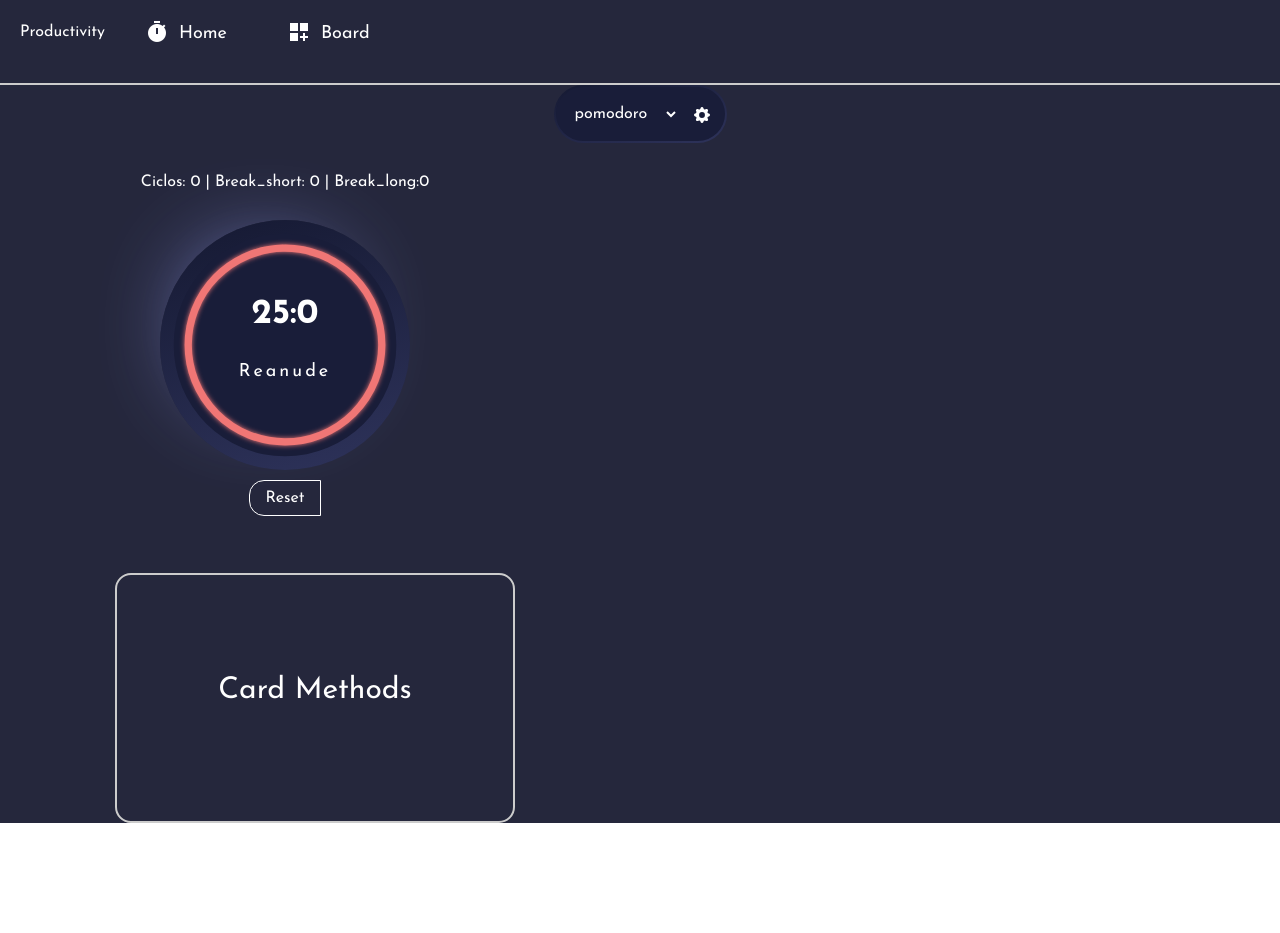
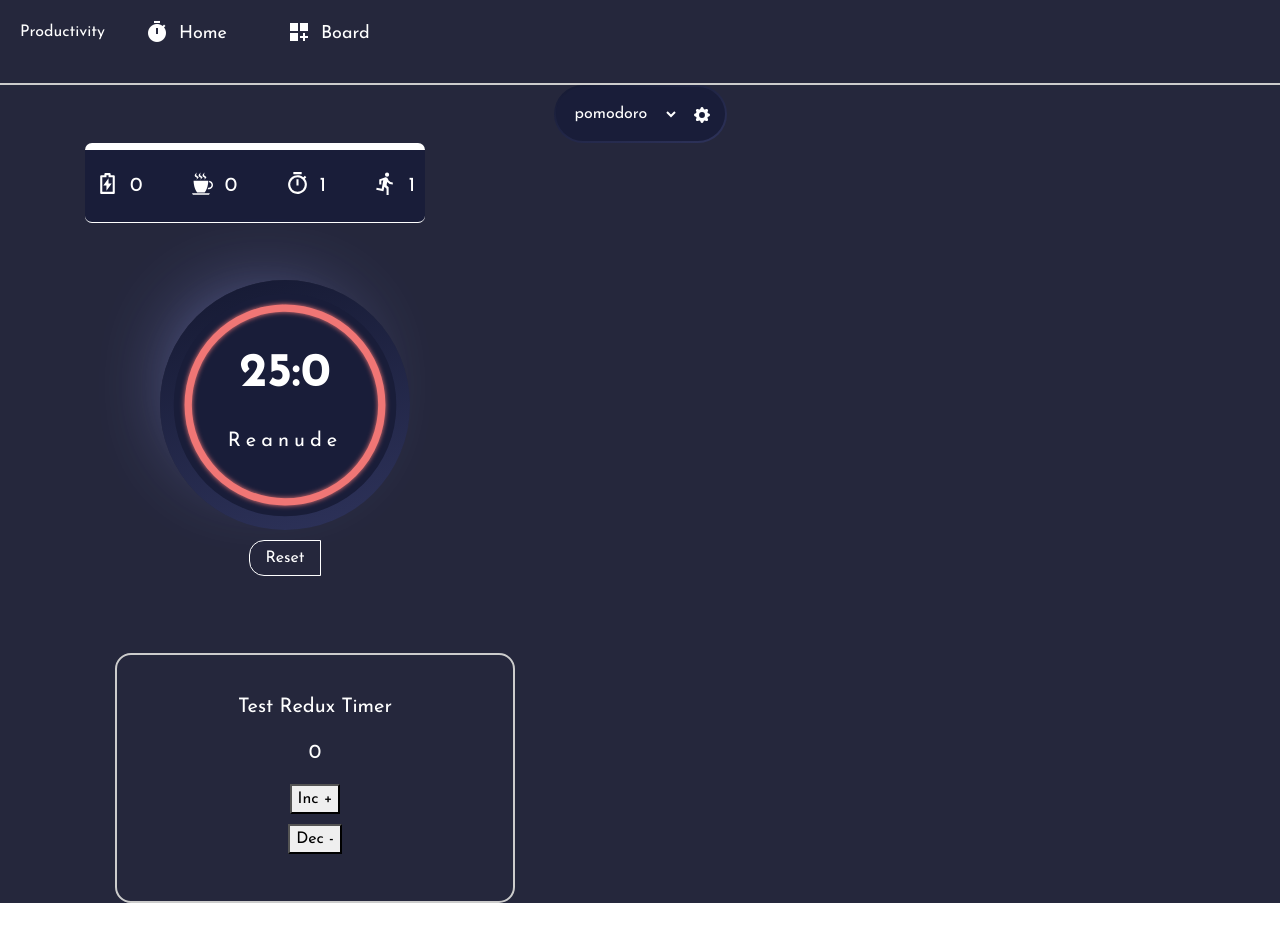
Before and after one commit to leonidcc/productivity-app, a React (Create React App) app: page / in a window 1280 px wide. Before the commit the page ends 853 px from the top, so only its background shows below. Built offline with nearby package versions, Linux system fonts and the light colour scheme.

Commit message:
redux +  cambios en timer

```diff
--- a/package.json
+++ b/package.json
@@ -9,8 +9,13 @@
     "bootstrap": "^4.6.0",
     "react": "^17.0.1",
     "react-dom": "^17.0.1",
+    "react-icons": "^4.2.0",
+    "react-redux": "^7.2.2",
     "react-router-dom": "^5.2.0",
     "react-scripts": "4.0.1",
+    "redux": "^4.0.5",
+    "redux-devtools": "^3.7.0",
+    "redux-thunk": "^2.3.0",
     "styled-components": "^5.2.1",
     "web-vitals": "^0.2.4"
   },
--- a/src/App.js
+++ b/src/App.js
@@ -1,12 +1,19 @@
+//React Router
 import { BrowserRouter as Router, Switch, Route } from "react-router-dom";
 import "./styles/App.css";
 import "bootstrap/dist/css/bootstrap.min.css";
+//Redux
+import { Provider } from "react-redux";
+import generateStore from "./redux/store";
+//Components
 import Header from "./components/Header/index";
 import Home from "./views/Home/Home";
 import Board from "./views/Board/Board";
 
 function App() {
+  const store = generateStore();
   return (
+    <Provider store={store}>
       <Router>
         <div className="app__body">
           <Header />
@@ -20,6 +27,7 @@ function App() {
           </Switch>
         </div>
       </Router>
+    </Provider>
   );
 }
 
--- a/src/components/Card/index.js
+++ b/src/components/Card/index.js
@@ -1,8 +1,16 @@
 import React from "react";
 import styled from "styled-components";
+// Hooks react redux
+import { useDispatch, useSelector } from "react-redux";
+// Importamos la acción
+import {
+  timerIncrementarAction,
+  timerDecrementarAction,
+} from "../../redux/timerData";
 
 const CardHome = styled.div`
   display: flex;
+  flex-direction: column;
   justify-content: center;
   align-items: center;
   height: 250px;
@@ -12,14 +20,26 @@ const CardHome = styled.div`
   margin: 30px;
   border-radius: 16px;
   p {
-    font-size: 30px;
+    font-size: 20px;
+  }
+  button {
+    margin-bottom: 10px;
   }
 `;
 
 export default function Card() {
+  // declaramos displach para llamar a la acción o acciones
+  const dispatch = useDispatch();
+
+  // creamos el state utilizando nuestra tienda
+  const estado = useSelector((store) => store.test.count);
+
   return (
     <CardHome>
-      <p className="text-white">Card Methods</p>
+      <p className="text-white">Test Redux Timer</p>
+      <p className="text-white">{estado}</p>
+      <button onClick={() => dispatch(timerIncrementarAction())}>Inc +</button>
+      <button onClick={() => dispatch(timerDecrementarAction())}>Dec -</button>
     </CardHome>
   );
 }
--- /dev/null
+++ b/src/components/Indicator/index.js
@@ -0,0 +1,61 @@
+import React from "react";
+import styled from "styled-components";
+import {
+  RiBattery2ChargeLine,
+  RiBattery2ChargeFill,
+  RiTimerLine,
+  RiRunFill,
+} from "react-icons/ri";
+import { GiCoffeeCup } from "react-icons/gi";
+
+const List = styled.div`
+  display: flex;
+  flex-direction: row;
+  justify-content: space-between;
+  align-items: center;
+  width: 340px;
+  height: 80px;
+  padding: 10px;
+  border-top: 7px solid #fff;
+  border-bottom: 1px solid #fff;
+  background: #191d39;
+  color: #fff;
+  border-radius: 7px;
+  font-size: 20px;
+`;
+
+const Container = styled.div`
+  display: flex;
+  span {
+    margin-left: 10px;
+  }
+`;
+
+let size = 25,
+  color = "#fff";
+
+export default function Indicator({ cycle, br_s, br_l }) {
+  return (
+    <List>
+      <Container>
+        <RiBattery2ChargeLine size={size} color={color} />
+        <span>{cycle}</span>
+      </Container>
+
+      <Container>
+        <GiCoffeeCup size={size} color={color} />
+        <span>{br_s}</span>
+      </Container>
+
+      <Container>
+        <RiTimerLine size={size} color={color} />
+        <span>{br_l}</span>
+      </Container>
+
+      <Container>
+        <RiRunFill size={size} color={color} />
+        <span>{br_l}</span>
+      </Container>
+    </List>
+  );
+}
--- a/src/components/Timer/index.js
+++ b/src/components/Timer/index.js
@@ -1,60 +1,15 @@
 import React, { useState, useEffect } from "react";
-import styled from "styled-components";
+import {
+  ContainerTimer,
+  Buttons,
+  ButtonLeft,
+  ButtonRigth,
+  Counter,
+  Marker,
+  StateCounter,
+} from "./styles";
 import Figure from "../Figure/index";
-
-const ContainerTimer = styled.div`
-  display: flex;
-  flex-direction: column;
-  justify-content: center;
-  align-items: center;
-  color: #fff;
-  width: 400px;
-  height: 400px;
-  cursor: pointer;
-`;
-
-const Buttons = styled.div``;
-
-const ButtonLeft = styled.button`
-  padding: 5px 15px;
-  background: transparent;
-  border: 1px solid #fff;
-  color: #fff;
-  border-top-left-radius: ${(props) => props.reset || "0"};
-  border-bottom-left-radius: ${(props) => props.reset || "0"};
-  &:hover {
-    color: #191d39;
-    background: #fff;
-  }
-`;
-
-const ButtonRigth = styled(ButtonLeft)`
-  border-top-left-radius: 0;
-  border-bottom-left-radius: 0;
-  border-top-right-radius: 15px;
-  border-bottom-right-radius: 15px;
-`;
-
-const Counter = styled.div`
-  display: flex;
-  flex-direction: column;
-  justify-content: center;
-  align-items: center;
-  color: #fff;
-  width: 200px;
-  height: 200px;
-  cursor: pointer;
-`;
-
-const Marker = styled.p`
-  font-size: 35px;
-  font-weight: bold;
-`;
-
-const StateCounter = styled.p`
-  font-size: 18px;
-  letter-spacing: 3px;
-`;
+import Indicator from "../Indicator/index";
 
 export default function Timer() {
   const [crono, setCrono] = useState({
@@ -64,7 +19,7 @@ export default function Timer() {
     secons: 1500,
     counting: false,
     break_short: 0,
-    break_long: 0,
+    break_long: 1,
   });
 
   useEffect(() => {
@@ -90,14 +45,15 @@ export default function Timer() {
   };
 
   let percent = (crono.secons * 100) / (60 * 25);
-  console.log(percent);
 
   return (
+    <>
+      <Indicator
+        cycle={crono.ciclo}
+        br_s={crono.break_short}
+        br_l={crono.break_long}
+      />
       <ContainerTimer>
-      <p className="ciclos text-white">
-        Ciclos: {crono.ciclo} | Break_short: {crono.break_short} | Break_long:
-        {crono.break_long}
-      </p>
         <Figure load={percent}>
           <Counter onClick={counting}>
             <Marker>
@@ -108,7 +64,7 @@ export default function Timer() {
         </Figure>
         <Buttons>
           <ButtonLeft
-          reset={crono.counting ? "" : "15px"}
+            reset={crono.counting ? "15px" : ""}
             onClick={reset}
             type="button"
             name="button"
@@ -124,5 +80,6 @@ export default function Timer() {
           )}
         </Buttons>
       </ContainerTimer>
+    </>
   );
 }
--- /dev/null
+++ b/src/components/Timer/styles.js
@@ -0,0 +1,57 @@
+import styled from "styled-components";
+
+export const ContainerTimer = styled.div`
+  display: flex;
+  flex-direction: column;
+  justify-content: center;
+  align-items: center;
+  color: #fff;
+  width: 400px;
+  height: 400px;
+  cursor: pointer;
+`;
+
+export const Buttons = styled.div``;
+
+export const ButtonLeft = styled.button`
+  padding: 5px 15px;
+  background: transparent;
+  border: 1px solid #fff;
+  color: #fff;
+  border-top-left-radius: 15px;
+  border-bottom-left-radius: 15px;
+  border-top-right-radius: ${(props) => props.reset || "0"};
+  border-bottom-right-radius: ${(props) => props.reset || "0"};
+  &:hover {
+    color: #191d39;
+    background: #fff;
+  }
+`;
+
+export const ButtonRigth = styled(ButtonLeft)`
+  border-top-left-radius: 0;
+  border-bottom-left-radius: 0;
+  border-top-right-radius: 15px;
+  border-bottom-right-radius: 15px;
+`;
+
+export const Counter = styled.div`
+  display: flex;
+  flex-direction: column;
+  justify-content: center;
+  align-items: center;
+  color: #fff;
+  width: 200px;
+  height: 200px;
+  cursor: pointer;
+`;
+
+export const Marker = styled.p`
+  font-size: 48px;
+  font-weight: bold;
+`;
+
+export const StateCounter = styled.p`
+  font-size: 20px;
+  letter-spacing: 5px;
+`;
--- /dev/null
+++ b/src/redux/store.js
@@ -0,0 +1,19 @@
+import { createStore, combineReducers, compose, applyMiddleware } from "redux";
+
+import thunk from "redux-thunk";
+
+import timerReducer from "./timerData";
+
+const rootReducer = combineReducers({
+  test: timerReducer,
+});
+
+const composeEnhancers = window.__REDUX_DEVTOOLS_EXTENSION_COMPOSE__ || compose;
+
+export default function generateStore() {
+  const store = createStore(
+    rootReducer,
+    composeEnhancers(applyMiddleware(thunk))
+  );
+  return store;
+}
--- /dev/null
+++ b/src/redux/timerData.js
@@ -0,0 +1,41 @@
+// constantes
+const dataInicial = {
+  count: 0,
+};
+
+// types
+const INCREMENTAR = "INCREMENTAR";
+const DECREMENTAR = "DECREMENTAR";
+
+// reducer
+export default function timerReducer(state = dataInicial, action) {
+  switch (action.type) {
+    case INCREMENTAR:
+      return { ...state, count: state.count + 1 };
+    case DECREMENTAR:
+      return { ...state, count: state.count - 1 };
+    default:
+      return state;
+  }
+}
+
+// actions
+export const timerIncrementarAction = () => async (dispatch, getState) => {
+  try {
+    dispatch({
+      type: INCREMENTAR,
+    });
+    const { count } = getState().test;
+    console.log(count);
+  } catch (err) {
+    console.log(err);
+  }
+};
+
+export const timerDecrementarAction = () => (dispatch, getState) => {
+  dispatch({
+    type: DECREMENTAR,
+  });
+  const { count } = getState().test;
+  console.log(count);
+};
```
Also changed, not shown: 1 other file (tests, documents, lock files or other folders). Lines whose indentation alone changed are shown as unchanged.
